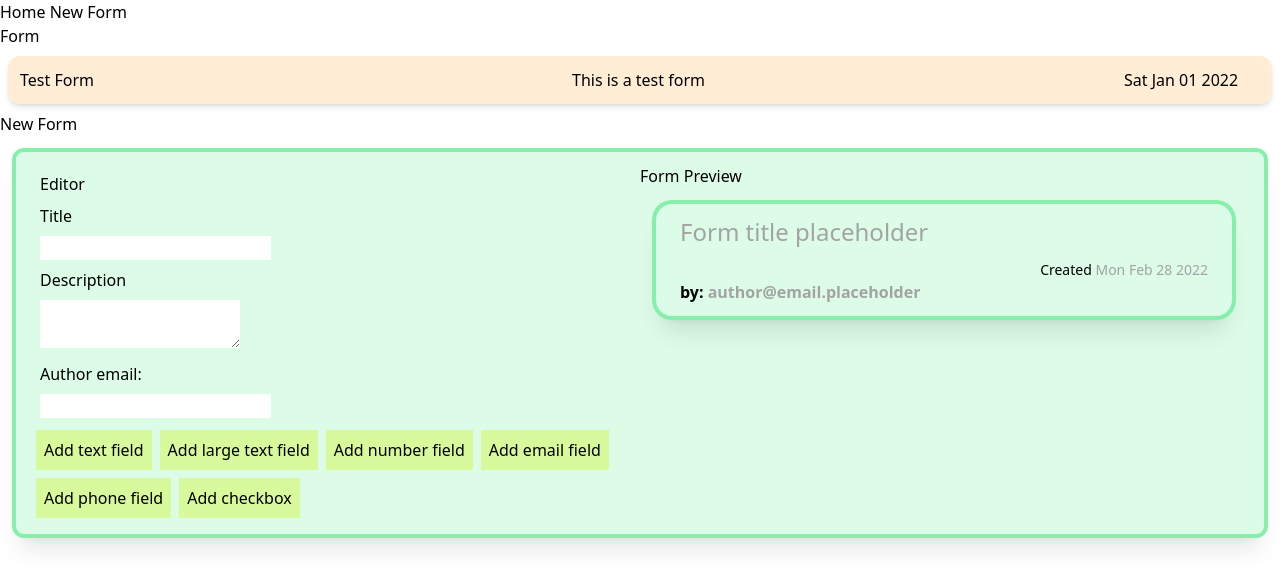
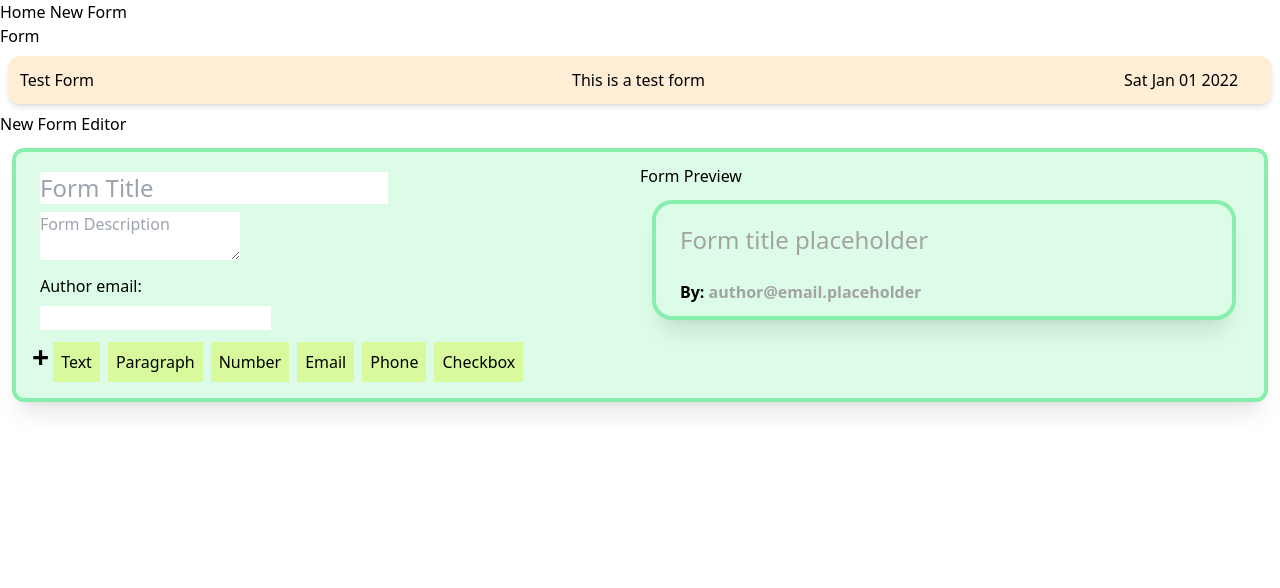
Before and after one commit to arye-eidelman/forms, a React (Create React App) app: page /forms/new in a window 1280 px wide. Shown: the top 588 px of the page. Built offline with nearby package versions, Linux system fonts and the light colour scheme.

Commit message:
Making progress on the form builder

```diff
--- a/package.json
+++ b/package.json
@@ -10,6 +10,7 @@
     "@types/node": "^17.0.16",
     "@types/react": "^17.0.39",
     "@types/react-dom": "^17.0.11",
+    "@types/uuid": "^8.3.4",
     "autoprefixer": "^10.4.2",
     "postcss": "^8.4.6",
     "postcss-cli": "^9.1.0",
@@ -18,8 +19,10 @@
     "react-dom": "^17.0.2",
     "react-router-dom": "^6.2.1",
     "react-scripts": "5.0.0",
+    "slugify": "^1.6.5",
     "tailwindcss": "3.x",
-    "typescript": "^4.5.5"
+    "typescript": "^4.5.5",
+    "uuid": "^8.3.2"
   },
   "scripts": {
     "start": "react-scripts start",
--- /dev/null
+++ b/src/components/FormField.tsx
@@ -0,0 +1,46 @@
+import React, { FC } from "react";
+import { TField } from '../types'
+import { inputOptions } from '../data'
+
+const FormField: FC<{ field: TField, value: any, onChange: (value: any) => void }> = (props) => {
+  const { field, value, onChange } = props;
+
+  return (
+    <div className="m-2 shadow-md p-2 bg-orange-100 rounded-xl" key={field.id}>
+      <label className="block p-1 font-semibold" htmlFor={"form-field__" + field.id}>
+        {field.label}
+        {field.required && <span className="text-red-600">*</span>}
+      </label>
+      {field.type === "paragraph" ? (
+        <textarea
+          id={"form-field__" + field.id}
+          className="px-3 py-2 rounded-md w-full"
+          value={value}
+          onChange={e => onChange(e.target.value)}
+          placeholder={field.placeholder}
+        />
+      ) : field.type === "checkbox" ? (
+        <input
+          id={"form-field__" + field.id}
+          className="px-3 py-2 rounded-md w-full"
+          type="checkbox"
+          checked={!!value}
+          onChange={e => onChange(e.target.checked)}
+          placeholder={field.placeholder}
+        />
+      ) : (
+        <input
+          id={"form-field__" + field.id}
+          className="px-3 py-2 rounded-md w-full"
+          type={inputOptions[field.type].type}
+          value={value}
+          onChange={e => onChange(e.target.value)}
+          placeholder={field.placeholder}
+        />
+      )}
+      {field.hint && <h3 className="p-1 text-sm font-semibold text-neutral-600">{field.hint}</h3>}
+    </div>
+  )
+}
+
+export default FormField
--- /dev/null
+++ b/src/components/FormFieldEditor.tsx
@@ -0,0 +1,104 @@
+import React, { FC } from "react";
+import { TField } from '../types'
+import { inputOptions } from '../data'
+// import slugify from 'slugify';
+
+const FormFieldEditor: FC<{
+  field: TField,
+  setField: (field: TField) => void
+  deleteField?: () => void
+  moveField?: (direction: 'up' | 'down') => void
+}> = ({
+  field,
+  setField,
+  deleteField = () => { },
+  moveField = () => { }
+}) => {
+    return (
+      <div className="ring-2 p-1 my-2">
+        {/* controlls bar */}
+        <div className="flex space-x-2 justify-between m-1 mb-3">
+          <h1>{inputOptions[field.type].title}</h1>
+          <div className="flex space-x-2">
+            <button onClick={() => moveField('up')}>Up</button>
+            <button onClick={() => moveField('down')}>Down</button>
+            <button onClick={() => deleteField()}>Delete</button>
+          </div>
+
+        </div>
+        <div className="p-1">
+          <label
+            htmlFor={`form-field__${field.id}__label`}
+            className="inline-block w-32"
+          >
+            Label<span className="text-red-600">*</span>
+          </label>
+          <input
+            type="text"
+            name="label"
+            id={`form-field__${field.id}__label`}
+            value={field.label}
+            onChange={e => setField({ ...field, label: e.target.value })}
+          />
+        </div>
+        <div className="p-1">
+          <label
+            htmlFor={`form-field__${field.id}__hint`}
+            className="inline-block w-32"
+          >
+            Hint
+          </label>
+          <input
+            type="text"
+            name="hint"
+            id={`form-field__${field.id}__hint`}
+            onChange={e => setField({ ...field, hint: e.target.value })}
+          />
+        </div>
+        <div className="p-1">
+          <label
+            htmlFor={`form-field__${field.id}__defaultValue`}
+            className="inline-block w-32"
+          >
+            Default
+          </label>
+          <input
+            type="text"
+            name="defaultValue"
+            id={`form-field__${field.id}__defaultValue`}
+            onChange={e => setField({ ...field, defaultValue: e.target.value })}
+          />
+        </div>
+        <div className="p-1">
+          <label
+            htmlFor={`form-field__${field.id}__placeholder`}
+            className="inline-block w-32"
+          >
+            Placeholder
+          </label>
+          <input
+            type="text"
+            name="placeholder"
+            id={`form-field__${field.id}__placeholder`}
+            onChange={e => setField({ ...field, placeholder: e.target.value })}
+          />
+        </div>
+        <div className="p-1">
+          <label
+            htmlFor={`form-field__${field.id}__required`}
+            className="inline-block w-32"
+          >
+            Required?<span className="text-red-600">*</span>
+          </label>
+          <input
+            type="checkbox"
+            name="required"
+            id={`form-field__${field.id}__required`}
+            onChange={e => setField({ ...field, required: e.target.checked })}
+          />
+        </div>
+      </div>
+    );
+  }
+
+export default FormFieldEditor
--- a/src/data.ts
+++ b/src/data.ts
@@ -57,11 +57,41 @@ export function getForms() {
 export function getForm(slug: string) {
   return forms.find(form => form.slug === slug);
 }
-export function toLowLevelInputType(type: string) {
-  return ({
-    emailAddress: "email",
-    phoneNumber: "tel",
-    text: "text",
-    number: "number"
-  })[type] || "text";
-};
+
+export const inputOptions = {
+  text: {
+    title: "Text",
+    type: "text",
+    highLevelType: "text",
+    placeholder: "Enter text",
+  },
+  paragraph: {
+    title: "Paragraph",
+    type: "text",
+    highLevelType: "paragraph",
+    placeholder: "Enter text",
+  },
+  number: {
+    title: "Number",
+    type: "number",
+    highLevelType: "number",
+    placeholder: "0",
+  },
+  emailAddress: {
+    title: "Email address",
+    type: "email",
+    highLevelType: "email",
+    placeholder: "example@example.com",
+  },
+  phoneNumber: {
+    title: "Phone number",
+    type: "tel",
+    highLevelType: "phoneNumber",
+    placeholder: "555-555-5555",
+  },
+  checkbox: {
+    title: "Checkbox",
+    type: "checkbox",
+    highLevelType: "checkbox",
+  },
+}
--- a/src/routes/Form.tsx
+++ b/src/routes/Form.tsx
@@ -1,59 +1,47 @@
-import React, { FC } from "react";
+import React, { FC, useState } from "react";
 import { getForm } from "../data";
 import { useParams } from "react-router-dom";
-import { toLowLevelInputType } from '../data'
+import { TForm } from '../types'
+import FormField from '../components/FormField'
 
-const Placeholder: FC<{}> = ({ children }) => <span className="text-neutral-400">{children}</span>
+const Placeholder: FC = ({ children }) => <span className="text-neutral-400">{children}</span>
 
-export default function Form(props: { form?: any }) {
+const Form: FC<{ form?: any, preview?: boolean }> = (props) => {
   let params = useParams();
+  let form: TForm = props.form ?? (params.slug && getForm(params.slug))
 
-  let form = props.form ?? (params.slug && getForm(params.slug))
+  const [fieldValues, setFieldValues] = useState<{ [key: string | number]: any }>({})
+
   if (!form) {
     return <div>Loading...</div>
   }
-  const isSaved = form.id !== null;
+
+  const setValue = (fieldId: string | number) => (value: any) => {
+    setFieldValues({
+      ...fieldValues,
+      [fieldId]: value
+    })
+  }
 
   return (
     <div>
       <div className="m-4 px-6 py-3 bg-green-100 rounded-2xl shadow-xl ring-4 ring-green-300">
-        <h2 className="text-2xl pb-3">{form.title || <Placeholder>Form title placeholder</Placeholder>}</h2>
-        <p className="flex justify-between">
-          <span className="font-semibold">{form.description}</span>
-          <span className="text-sm">
-            Created {isSaved
-              ? new Date(form.createdAt).toDateString()
-              : <Placeholder> {new Date(Date.now()).toDateString()}</Placeholder>
-            }
-          </span>
-        </p>
-        <p className="font-semibold">by: {form.createdBy || <Placeholder>author@email.placeholder</Placeholder>}</p>
-        {form.fields.map((field: any) => (
-          <div className="m-2 shadow-md p-2 bg-orange-100 rounded-xl" key={field.id}>
-            <label className="block p-1 font-semibold" htmlFor={"form-field__" + field.slug}>
-              {field.title}
-              {field.required && <span className="text-red-600">*</span>}
-            </label>
-            {field.type === "paragraph" ? (
-              <textarea
-                id={"form-field__" + field.slug}
-                className="px-3 py-2 rounded-md w-full"
-                defaultValue={field.defaultValue}
-                placeholder={field.placeholder}
-              />
-            ) : (
-              <input
-                id={"form-field__" + field.slug}
-                className="px-3 py-2 rounded-md w-full"
-                type={toLowLevelInputType(field.type)}
-                defaultValue={field.defaultValue}
-                placeholder={field.placeholder}
-              />
-            )}
-            {field.subtitle && <h3 className="p-1 text-sm font-semibold text-neutral-600">{field.subtitle}</h3>}
-          </div>
-        ))}
+        <h2 className="text-2xl py-2">{form.title || <Placeholder>Form title placeholder</Placeholder>}</h2>
+        <p className="py-2">{form.description}</p>
+        {/* <span className="text-sm">Created {new Date(form.createdAt).toDateString()}</span> */}
+        <p className="font-semibold">By: {form.createdBy || <Placeholder>author@email.placeholder</Placeholder>}</p>
+
+        {form.fields.map((field) =>
+          <FormField
+            key={field.id}
+            field={field}
+            value={fieldValues[field.id] ?? field.defaultValue}
+            onChange={() => setValue(field.id)}
+          />
+        )}
+
       </div>
     </div >
   )
 }
+export default Form
--- a/src/routes/Home.tsx
+++ b/src/routes/Home.tsx
@@ -1,7 +1,11 @@
-export default function Home() {
+import { FC } from 'react';
+
+const Home: FC = () => {
   return (
     <div>
       <h1>Forms Home</h1>
     </div>
   )
 }
+
+export default Home;
--- a/src/routes/NewForm.tsx
+++ b/src/routes/NewForm.tsx
@@ -1,60 +1,63 @@
-import React from "react";
+import React, { FC } from "react";
+import { v4 as uuidv4 } from 'uuid';
 import Form from "../routes/Form";
+import FormFieldEditor from "../components/FormFieldEditor";
+import { TField, TForm, TFieldType } from '../types'
 
-export default function NewForm() {
-  const [form, setForm] = React.useState<any>({
-    id: null,
-    slug: null,
+const NewForm: FC = () => {
+  const [form, setForm] = React.useState<TForm>({
+    id: uuidv4(),
+    slug: uuidv4(),
     title: "",
     description: "",
     createdBy: "",
-    createdAt: null,
-    updatedAt: null,
+    fields: [],
     acceptingSubmissions: false,
-    fields: []
+    createdAt: new Date().toISOString(),
+    updatedAt: new Date().toISOString(),
+    version: 1
   });
 
-  function addFeild(type: string) {
+  function createField(type: TFieldType) {
     setForm({
       ...form,
       fields: [
         ...form.fields,
         {
-          id: null,
-          slug: null,
-          title: "",
-          description: "",
+          id: uuidv4(),
+          label: "",
+          hint: "",
           type: type,
           required: false,
           defaultValue: "",
           placeholder: "",
-          subtitle: ""
+          validations: [],
         }
       ]
     });
   }
 
+  const updateField = (id: string | number) => (field: TField) => {
+    setForm({
+      ...form,
+      fields: form.fields.map(f => f.id === id ? field : f)
+    });
+  }
 
   return (
     <div>
-      <h1>New Form</h1>
+      <h1>New Form Editor</h1>
       <div className="m-4 px-4 py-3 bg-green-100 rounded-lg shadow-xl ring-4 ring-green-300
       sm:flex sm:justify-around">
         <div className="w-full">
-          <h2 className="m-2">
-            Editor
-          </h2>
-          <form>
           <div className="m-2">
-              <label htmlFor="title" className="block my-2">Title </label>
-              <input type="text" name="title" id="title"
+            <input type="text" name="title" id="title" className="text-2xl" placeholder="Form Title"
               value={form.title}
               onChange={e => setForm({ ...form, title: e.target.value })}
             />
           </div>
           <div className="m-2">
-              <label htmlFor="description" className="block my-2">Description</label>
-              <textarea name="description" id="description"
+            <textarea name="description" id="description" placeholder="Form Description"
               value={form.description}
               onChange={e => setForm({ ...form, description: e.target.value })}
             />
@@ -67,13 +70,17 @@ export default function NewForm() {
             />
           </div>
 
-            <button className="p-2 m-1 bg-lime-200" onClick={(e) => {e.preventDefault(); addFeild("text")}}>Add text field</button>
-            <button className="p-2 m-1 bg-lime-200" onClick={(e) => {e.preventDefault(); addFeild("paragraph")}}>Add large text field</button>
-            <button className="p-2 m-1 bg-lime-200" onClick={(e) => {e.preventDefault(); addFeild("number")}}>Add number field</button>
-            <button className="p-2 m-1 bg-lime-200" onClick={(e) => {e.preventDefault(); addFeild("emailAddress")}}>Add email field</button>
-            <button className="p-2 m-1 bg-lime-200" onClick={(e) => {e.preventDefault(); addFeild("phoneNumber")}}> Add phone field</button >
-            <button className="p-2 m-1 bg-lime-200" onClick={(e) => {e.preventDefault(); addFeild("checkbox")}}>Add checkbox</button>
-          </form >
+          {form.fields.map((field) => (
+            <FormFieldEditor key={field.id} field={field} setField={updateField(field.id)} />
+          ))}
+
+          <span className="text-3xl font-semibold">+</span>
+          <button className="p-2 m-1 bg-lime-200" onClick={() => createField("text")}>Text</button>
+          <button className="p-2 m-1 bg-lime-200" onClick={() => createField("paragraph")}>Paragraph</button>
+          <button className="p-2 m-1 bg-lime-200" onClick={() => createField("number")}>Number</button>
+          <button className="p-2 m-1 bg-lime-200" onClick={() => createField("emailAddress")}>Email</button>
+          <button className="p-2 m-1 bg-lime-200" onClick={() => createField("phoneNumber")}> Phone</button >
+          <button className="p-2 m-1 bg-lime-200" onClick={() => createField("checkbox")}>Checkbox</button>
         </div >
         <div className="w-full pt-8 sm:pt-0">
           <h2>Form Preview</h2>
@@ -83,3 +90,5 @@ export default function NewForm() {
     </div >
   )
 }
+
+export default NewForm;
--- /dev/null
+++ b/src/types/index.ts
@@ -0,0 +1,31 @@
+export type TFieldType
+  = 'text'
+  | 'paragraph'
+  | 'number'
+  | 'emailAddress'
+  | 'phoneNumber'
+  | 'checkbox'
+
+export type TField = {
+  id: string | number
+  label: string
+  hint: string
+  type: TFieldType
+  required: boolean
+  defaultValue: string
+  placeholder: string
+  validations: any[]
+}
+
+export type TForm = {
+  id: string | number
+  slug: string
+  title: string
+  description: string
+  createdBy: string
+  fields: TField[]
+  acceptingSubmissions: boolean
+  createdAt: string
+  updatedAt: string
+  version: number
+}
```
Also changed, not shown: src/routes/Forms.tsx (+4 -3 lines), 1 other file (tests, documents, lock files or other folders). Lines whose indentation alone changed are shown as unchanged.
